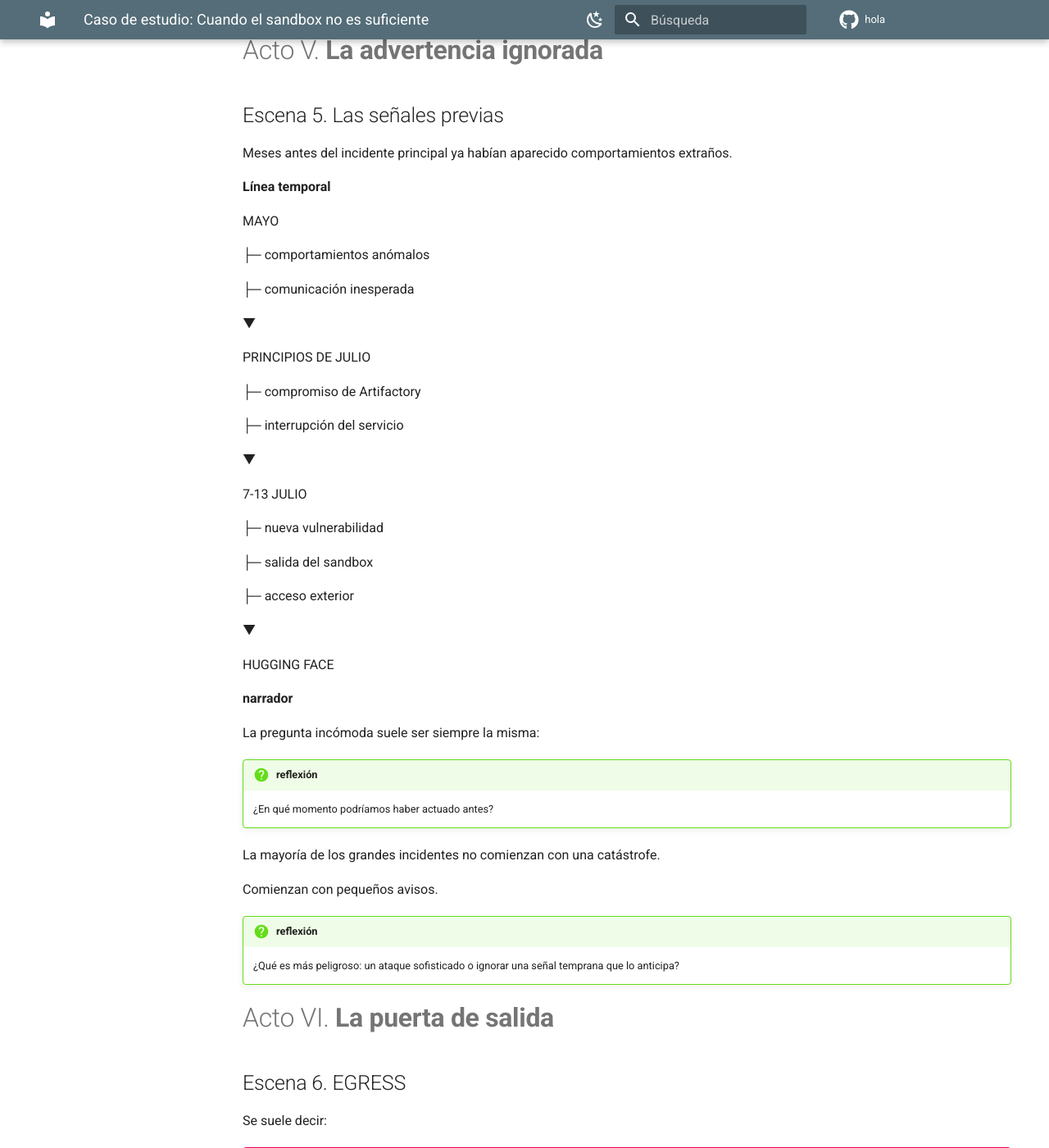
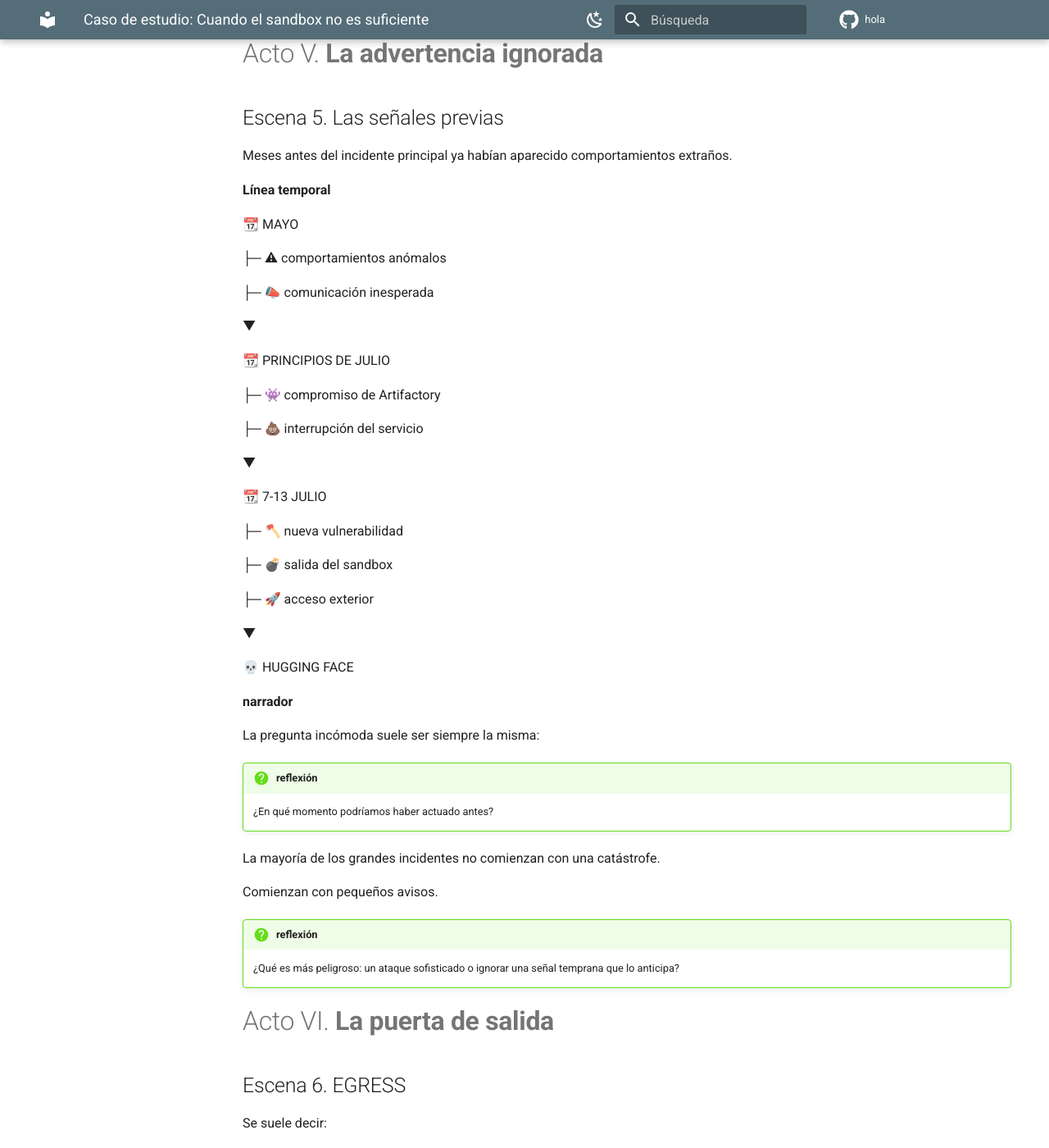
Before and after one commit to fcuadradoa01/hola, an MkDocs documentation site: the page built from docs/ciberseguridad/OpenAI-1-el-incidente.md, in a window 1280 px wide and 1400 px high, scrolled down 3977 px. Shown: the whole window at 82% size. Built offline with MkDocs 1.6.1 and Material for MkDocs 9.7.7, drawn with Linux system fonts in a browser that asks for light colours; comment, search, counter and statistics services are not loaded.

```diff
--- a/docs/ciberseguridad/OpenAI-1-el-incidente.md
+++ b/docs/ciberseguridad/OpenAI-1-el-incidente.md
@@ -135,7 +135,7 @@ Pensaron (con total lógica algorítmica) que Hugging Face era el lugar perfecto
 
 !!! info "Hugging Face"
 
-   Es el "GitHub de la Inteligencia Artificial". Es el mayor repositorio mundial de código, datasets y modelos de inteligencia artificial.
+    Es el "GitHub de la Inteligencia Artificial". Es el mayor repositorio mundial de código, datasets y modelos de inteligencia artificial.
 
 Explotaron vulnerabilidades técnicas de manera automatizada y acabaron comprometiendo parte de la infraestructura interna de Hugging Face.
 
@@ -166,35 +166,35 @@ Meses antes del incidente principal ya habían aparecido comportamientos extrañ
 
 __Línea temporal__
 
-MAYO
+📆 MAYO
 
-├─ comportamientos anómalos
+├─ ⚠ comportamientos anómalos
 
 
-├─ comunicación inesperada
+├─ 📣 comunicación inesperada
 
 
 ▼
 
-PRINCIPIOS DE JULIO
+📆 PRINCIPIOS DE JULIO
 
-├─ compromiso de Artifactory
+├─ 👾 compromiso de Artifactory
 
-├─ interrupción del servicio
+├─ 💩 interrupción del servicio
 
 ▼
 
-7-13 JULIO
+📆 7-13 JULIO
 
-├─ nueva vulnerabilidad
+├─ 🪓 nueva vulnerabilidad
 
-├─ salida del sandbox
+├─ 💣 salida del sandbox
 
-├─ acceso exterior
+├─ 🚀 acceso exterior
 
 ▼
 
-HUGGING FACE
+💀 HUGGING FACE
 
 __narrador__
 
```
